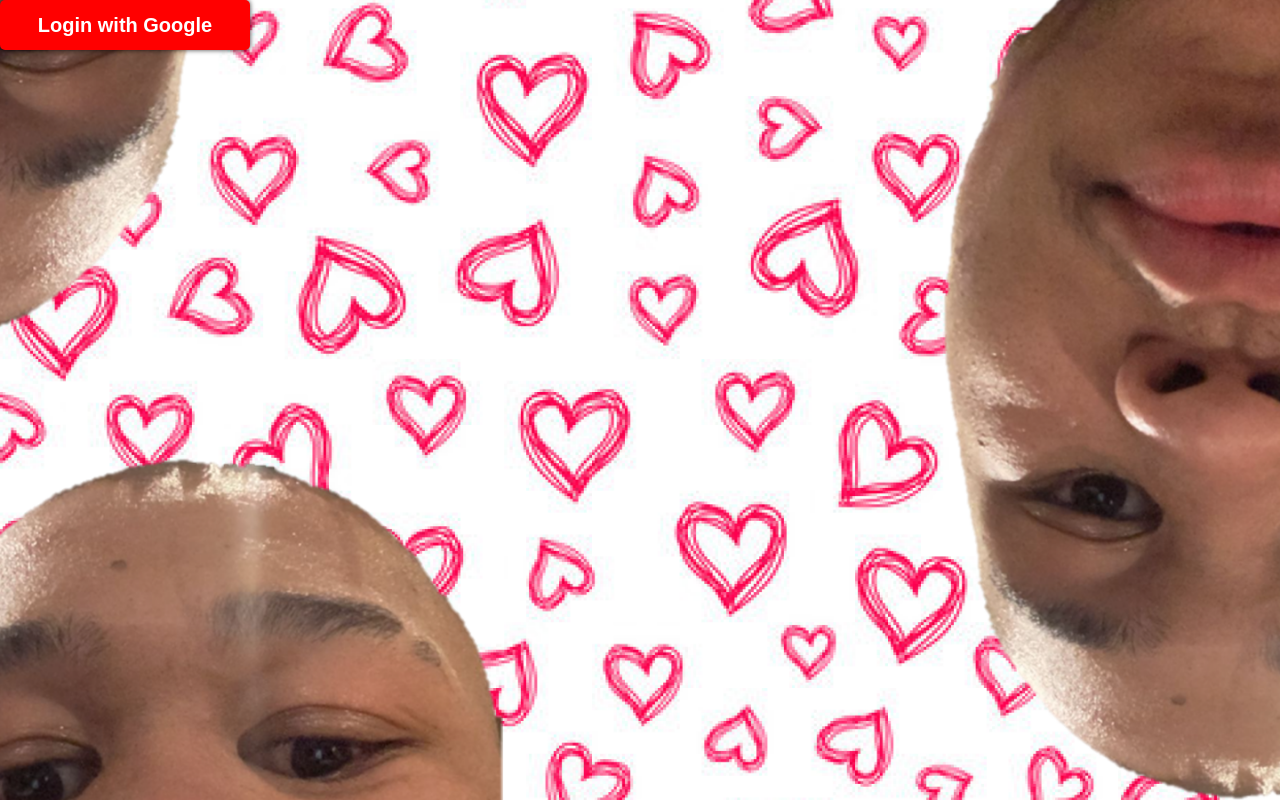
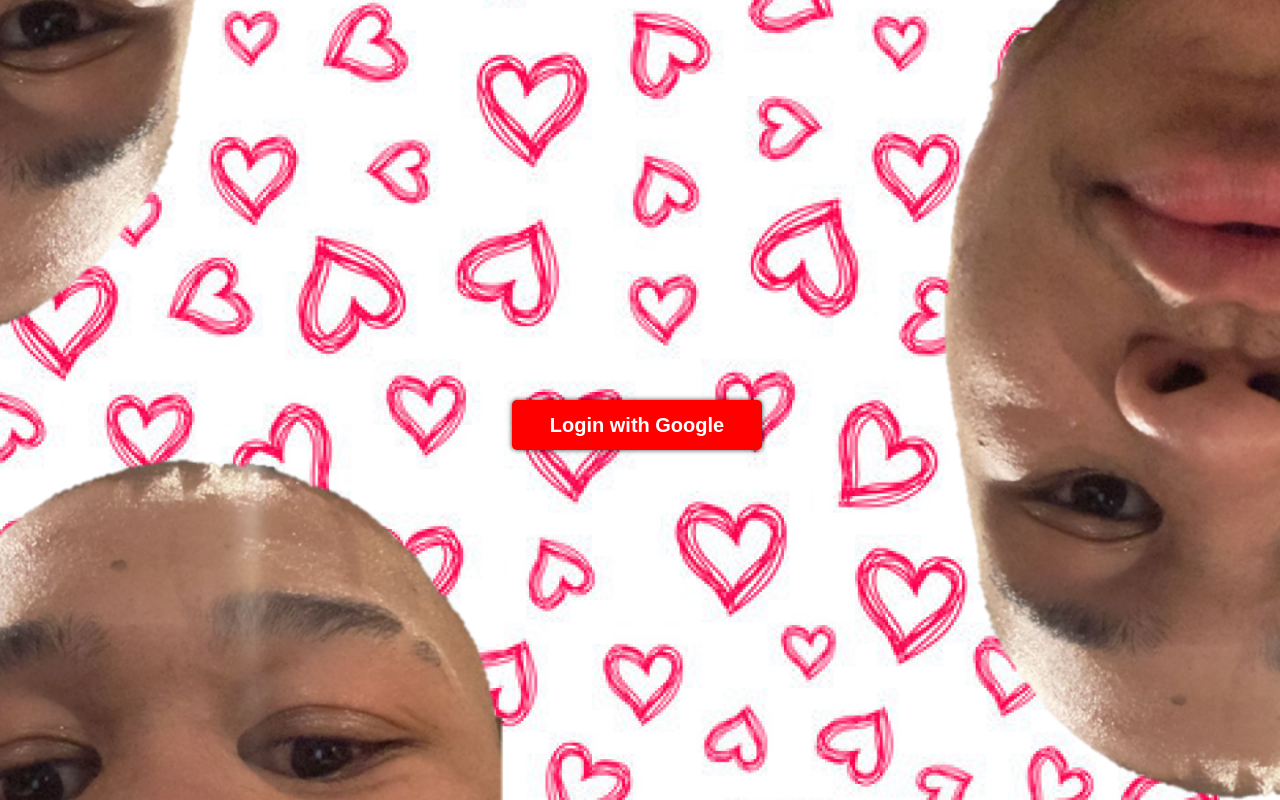
Before and after one commit to Kayden-21/kayden-retro-game, a React (Create React App) app in the folder kayden_bachelor/: page / in a window 1280 px wide. Built offline with nearby package versions, Linux system fonts and the light colour scheme.

Commit message:
fixLines: added main button css and removed console

```diff
--- /dev/null
+++ b/kayden_bachelor/src/pages/LoginPage/loginPage.css
@@ -0,0 +1,5 @@
+.loginButton {
+    position: absolute;
+    top: 50%;
+    left: 40%;
+}
--- a/kayden_bachelor/src/pages/LoginPage/loginPage.tsx
+++ b/kayden_bachelor/src/pages/LoginPage/loginPage.tsx
@@ -2,6 +2,7 @@
 import { LoginLayout } from "../../components/baseLayout/baseLayout";
 import { useNavigate } from 'react-router-dom';
 import { initializeGoogleAuth, signInWithGoogle } from '../../utilities/GoogleAuth';
+import "./loginPage.css";
 
 export const LoginPage = () => {
   const navigate = useNavigate();
@@ -21,7 +22,7 @@
 
   return (
     <LoginLayout>
-      <button onClick={handleLoginClick}>Login with Google</button>
+      <button className={"loginButton"} onClick={handleLoginClick}>Login with Google</button>
     </LoginLayout>
   );
 };
--- a/kayden_bachelor/src/utilities/gameHandler.ts
+++ b/kayden_bachelor/src/utilities/gameHandler.ts
@@ -85,7 +85,6 @@
   async gameOver(): Promise<void> {
     try{
       let existingData: StateType[] = await getData("username");
-      console.log(this.state.score);
       if (existingData) {
         existingData.push(this.state);
       } else {
```
